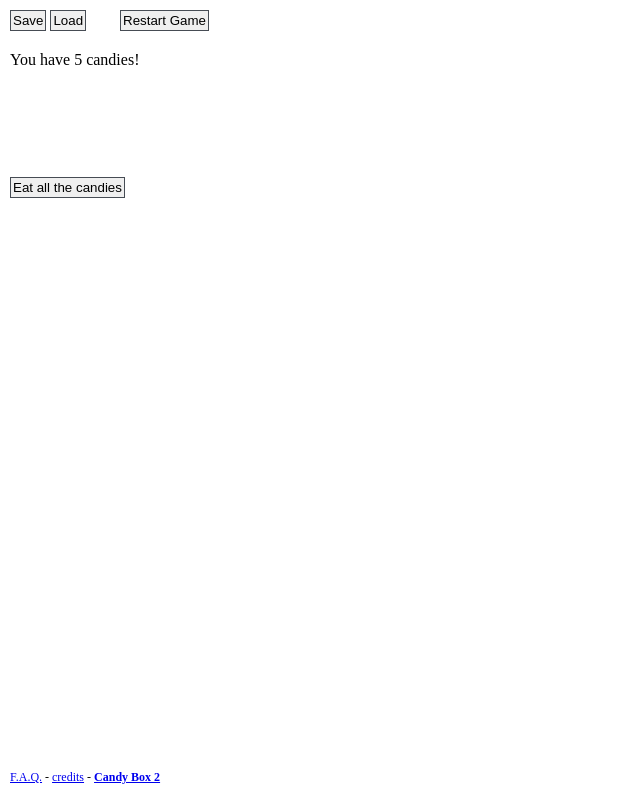
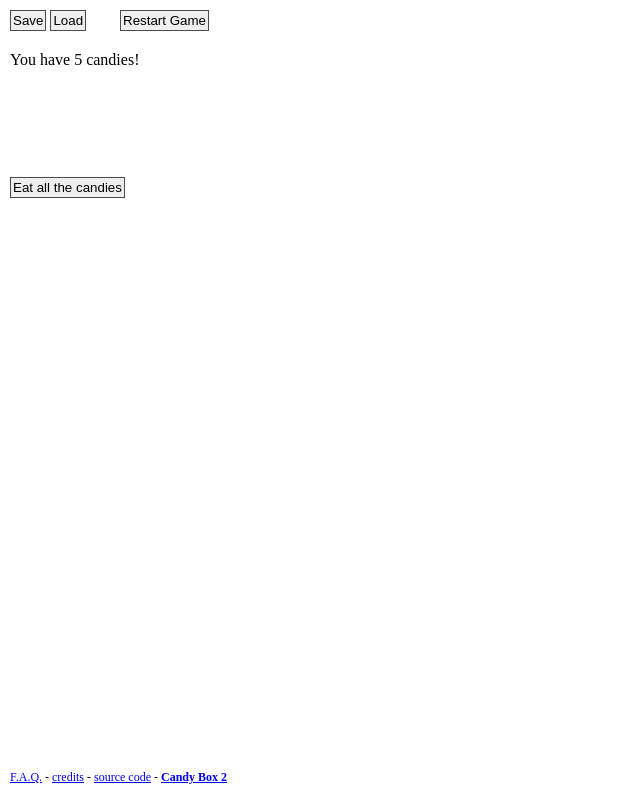
Before and after one commit to candybox2/candybox, a plain HTML site: page index.html in a window 1280 px wide. Shown: the whole page, without its empty margins (0-640 px from the left). Drawn offline with Linux system fonts and the light colour scheme.

Commit message:
add: github link

```diff
--- a/index.html
+++ b/index.html
@@ -390,6 +390,7 @@
             <br/><br/><br/>
             <a href="#" onclick='$("#faqs").toggle();'>F.A.Q.</a> -
             <a target="_blank" href="./credits.html">credits</a> -
+            <a target="_blank" href="https://github.com/candybox2/candybox">source code</a> -
             <b><a target="_blank" href="http://candybox2.net">Candy Box 2</a></b>
             <br/><br/>
             <div id="faqs" style="display:none;">
```
